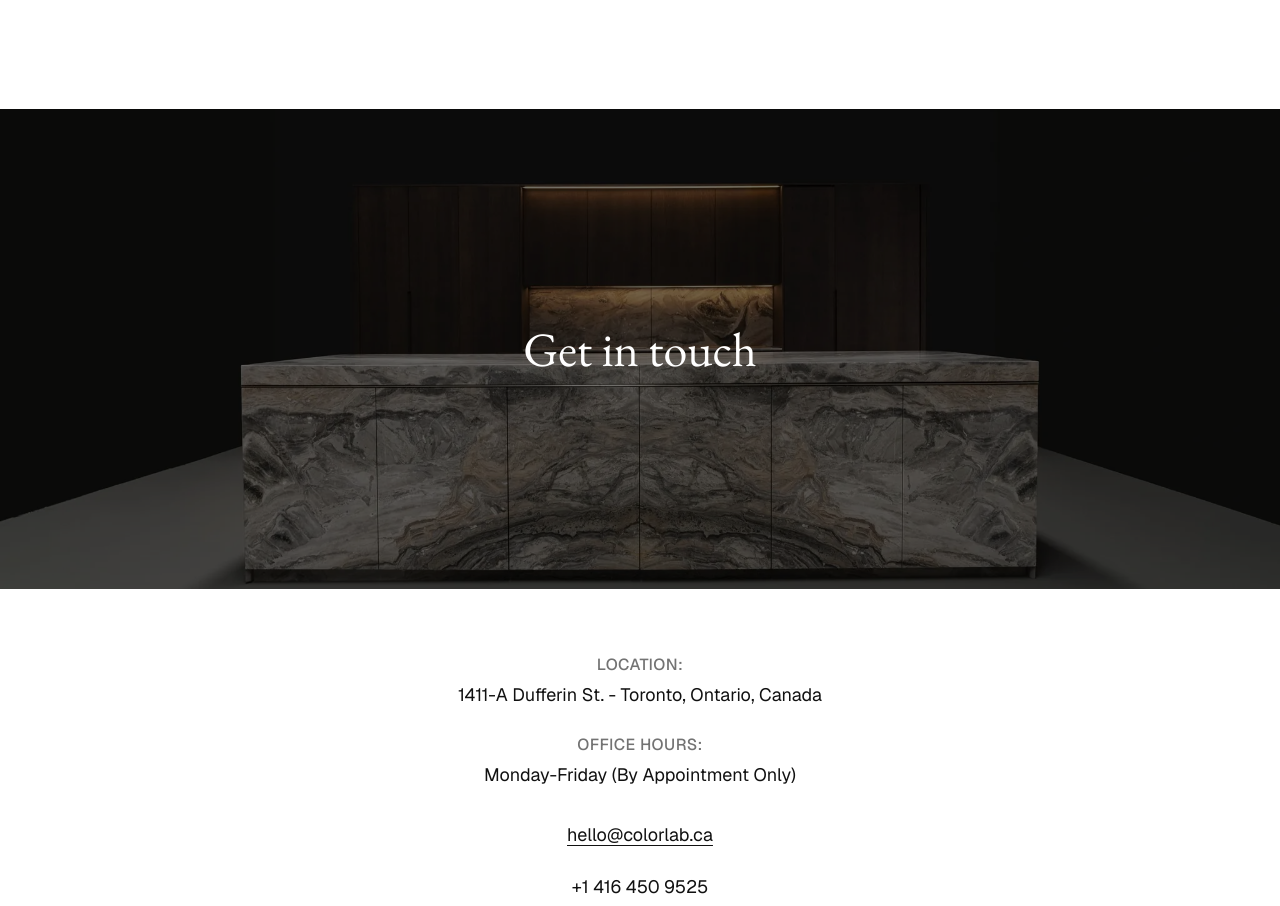
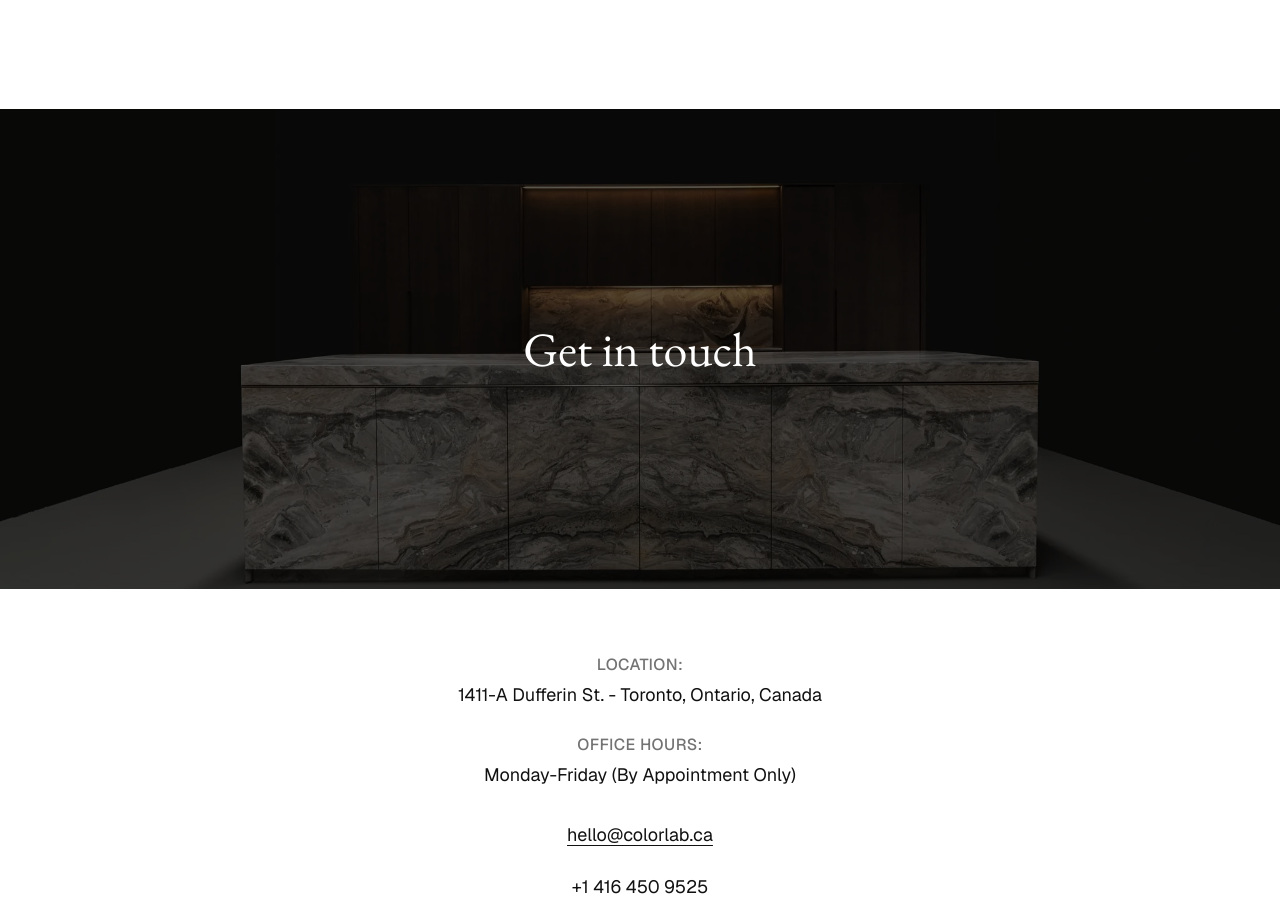
Before and after one commit to colorlabIT/colorlabIT.github.io, an Astro site: page / in a window 1280 px wide. Shown: the part 3454-4360 px from the top of the page. Built offline with nearby package versions, Linux system fonts and the light colour scheme; Astro itself is replaced by a stand-in of ours.

Commit message:
fix: improve Get in touch contrast against background photo
At taller viewports, object-cover crops the contact background image
differently, sometimes landing the heading over a brighter, busier
part of the marble texture. Deepened the overlay from 55% to 65%
black and added a subtle text-shadow so the heading stays legible
regardless of what's behind it.

```diff
--- a/src/components/Contact.astro
+++ b/src/components/Contact.astro
@@ -12,8 +12,11 @@
         class="absolute inset-0 h-full w-full object-cover"
       />
     </picture>
-    <div class="absolute inset-0 bg-black/55" aria-hidden="true"></div>
-    <h2 id="contact-heading" class="relative z-10 font-serif text-4xl text-white md:text-5xl">
+    <div class="absolute inset-0 bg-black/65" aria-hidden="true"></div>
+    <h2
+      id="contact-heading"
+      class="relative z-10 font-serif text-4xl text-white [text-shadow:0_2px_24px_rgba(0,0,0,0.6)] md:text-5xl"
+    >
       Get in touch
     </h2>
   </div>
```
